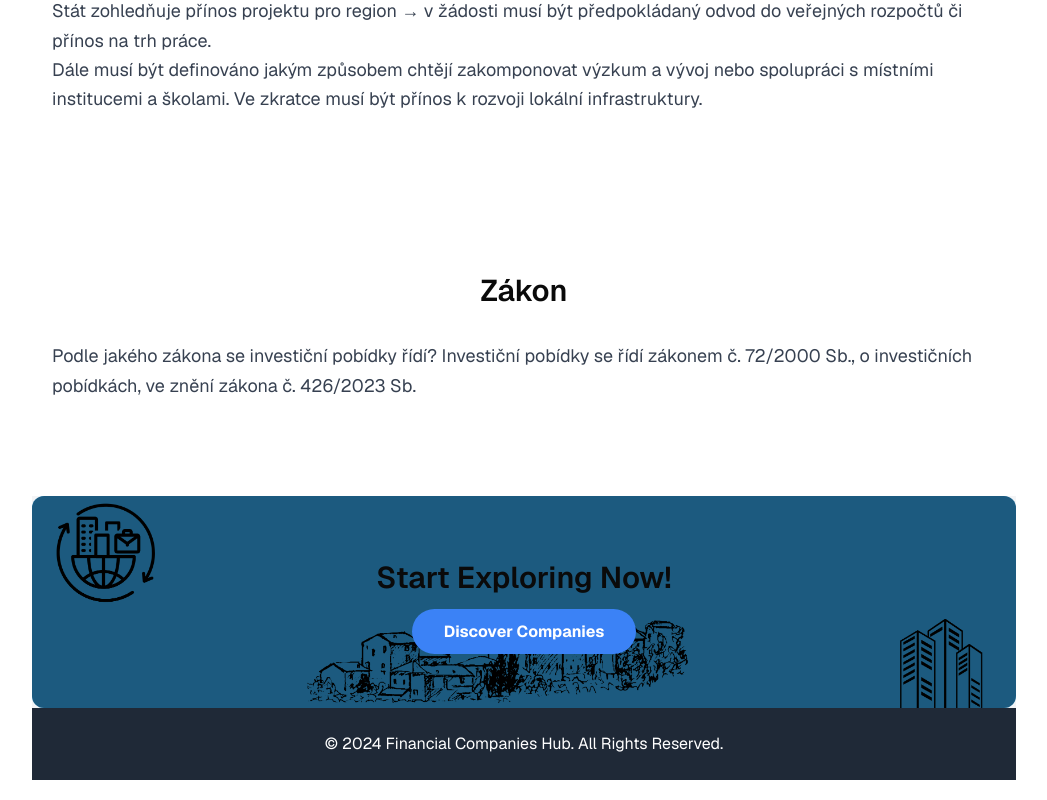
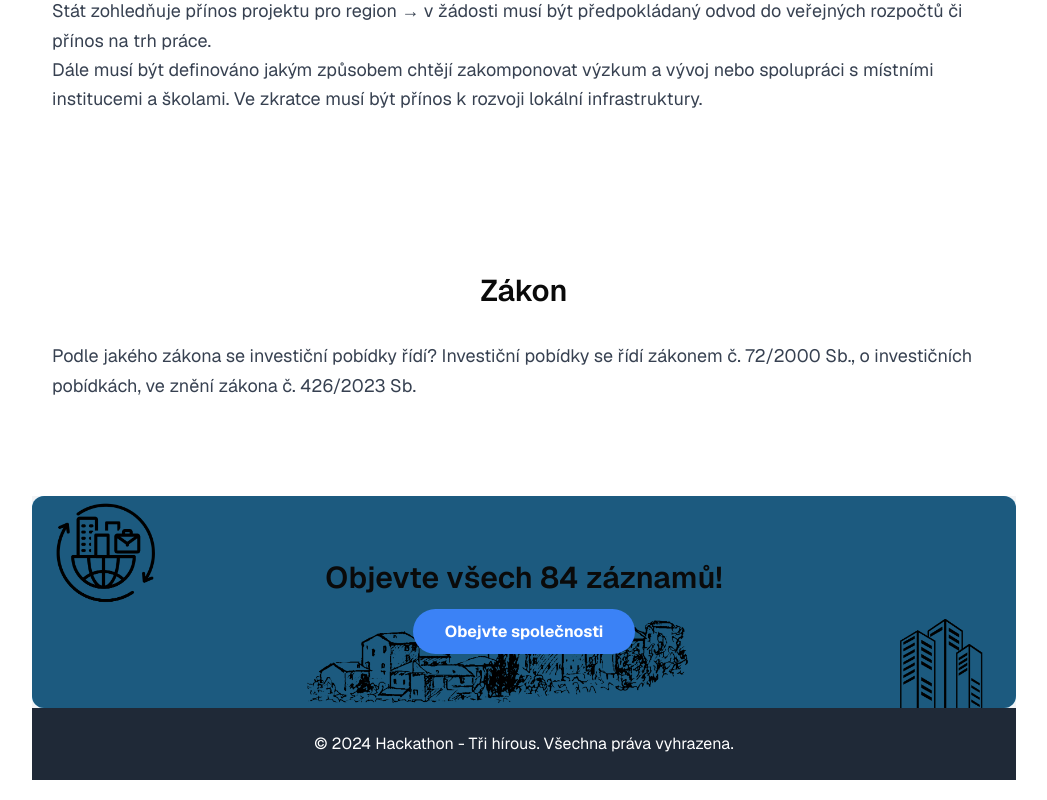
Before and after one commit to msulc11/hackathon242, a Next.js app: page / in a window 1280 px wide. Shown: the part 1356-2156 px from the top of the page, without its empty margins (116-1163 px from the left). Built offline with nearby package versions, Linux system fonts and the light colour scheme; no server answers.

Commit message:
upravy final

```diff
--- a/app/page.tsx
+++ b/app/page.tsx
@@ -80,12 +80,12 @@ export default function Page() {
 
   {/* Section Content */}
   <div className="relative z-10">
-    <h2 className="text-3xl font-semibold mb-6 dark:text-white">Start Exploring Now!</h2>
+    <h2 className="text-3xl font-semibold mb-6 dark:text-white">Objevte všech 84 záznamů!</h2>
     <Link
       href="/protected/Map"
       className="bg-blue-500 hover:bg-blue-600 text-white font-bold py-3 px-8 rounded-full"
     >
-      Discover Companies
+      Obejvte společnosti
     </Link>
   </div>
 </section>
@@ -93,7 +93,7 @@ export default function Page() {
 
       {/* Footer */}
       <footer className="footer bg-gray-800 dark:bg-[#0b0a0b] text-white py-6 text-center">
-        <p>&copy; 2024 Financial Companies Hub. All Rights Reserved.</p>
+        <p>&copy; 2024 Hackathon - Tři hírous. Všechna práva vyhrazena.</p>
       </footer>
     </div>
   );
--- a/app/protected/page.tsx
+++ b/app/protected/page.tsx
@@ -64,7 +64,6 @@ export default function Page() {
         </div>
       </section>
 
-
       {/* Call-to-action Section */}
       <section
   className="cta-section relative py-16 bg-gray-100 dark:bg-[#0b0a0b] text-center rounded-xl"
@@ -80,12 +79,12 @@ export default function Page() {
 
   {/* Section Content */}
   <div className="relative z-10">
-    <h2 className="text-3xl font-semibold mb-6 dark:text-white">Start Exploring Now!</h2>
+    <h2 className="text-3xl font-semibold mb-6 dark:text-white">Objevte všech 84 záznamů!!</h2>
     <Link
       href="/protected/Map"
       className="bg-blue-500 hover:bg-blue-600 text-white font-bold py-3 px-8 rounded-full"
     >
-      Discover Companies
+      Obejvte společnosti
     </Link>
   </div>
 </section>
@@ -93,7 +92,7 @@ export default function Page() {
 
       {/* Footer */}
       <footer className="footer bg-gray-800 dark:bg-[#0b0a0b] text-white py-6 text-center">
-        <p>&copy; 2024 Financial Companies Hub. All Rights Reserved.</p>
+        <p>&copy; 2024 Hackathon - Tři hírous. Všechna práva vyhrazena.</p>
       </footer>
     </div>
   );
```
